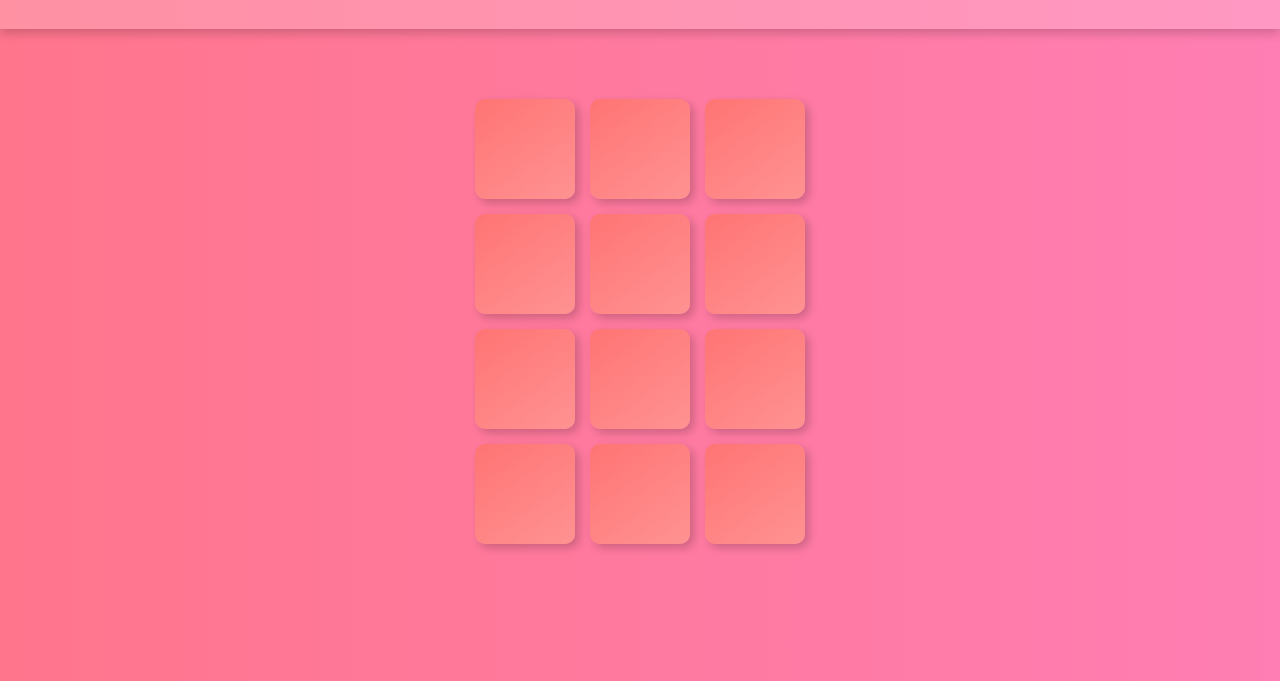
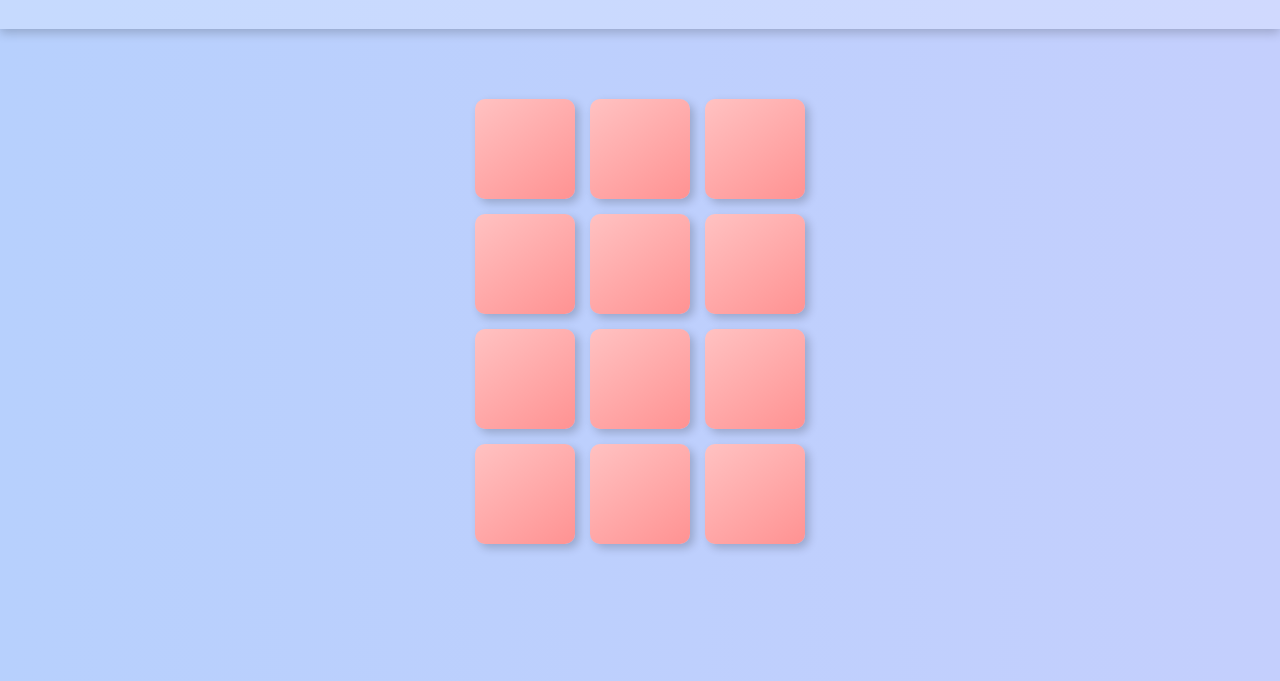
Before and after one commit to Gopi212006/memory-game, a plain HTML site: page index.html in a window 1280 px wide. Shown: the part 119-800 px from the top of the page. Drawn offline with Linux system fonts and the light colour scheme.

Commit message:
first commit

```diff
--- a/game.css
+++ b/game.css
@@ -1,7 +1,7 @@
 body {
     font-family: 'Poppins', sans-serif;
     text-align: center;
-    background: linear-gradient(to right, #ff758c, #ff7eb3);
+    background: linear-gradient(to right, #b7d0fd, #c4cffd);
     color: #fff;
     margin: 0;
     padding: 0;
@@ -38,7 +38,7 @@ body {
     height: 100px;
     cursor: pointer;
     border-radius: 10px;
-    background: linear-gradient(145deg, #ff7474, #ff9292);
+    background: linear-gradient(145deg, #ffc2c2, #ff9292);
     display: flex;
     justify-content: center;
     align-items: center;
--- a/logic.js
+++ b/logic.js
@@ -34,10 +34,8 @@ function addCard() {
   duplicate.forEach((item, index) => {
     let card = document.createElement("div");
     card.classList.add("card");
-    card.classList.add("active");
     card.setAttribute("id", index);
     maincontainer.append(card);
-
     card.addEventListener("click", clickCard);
   });
 }
```
